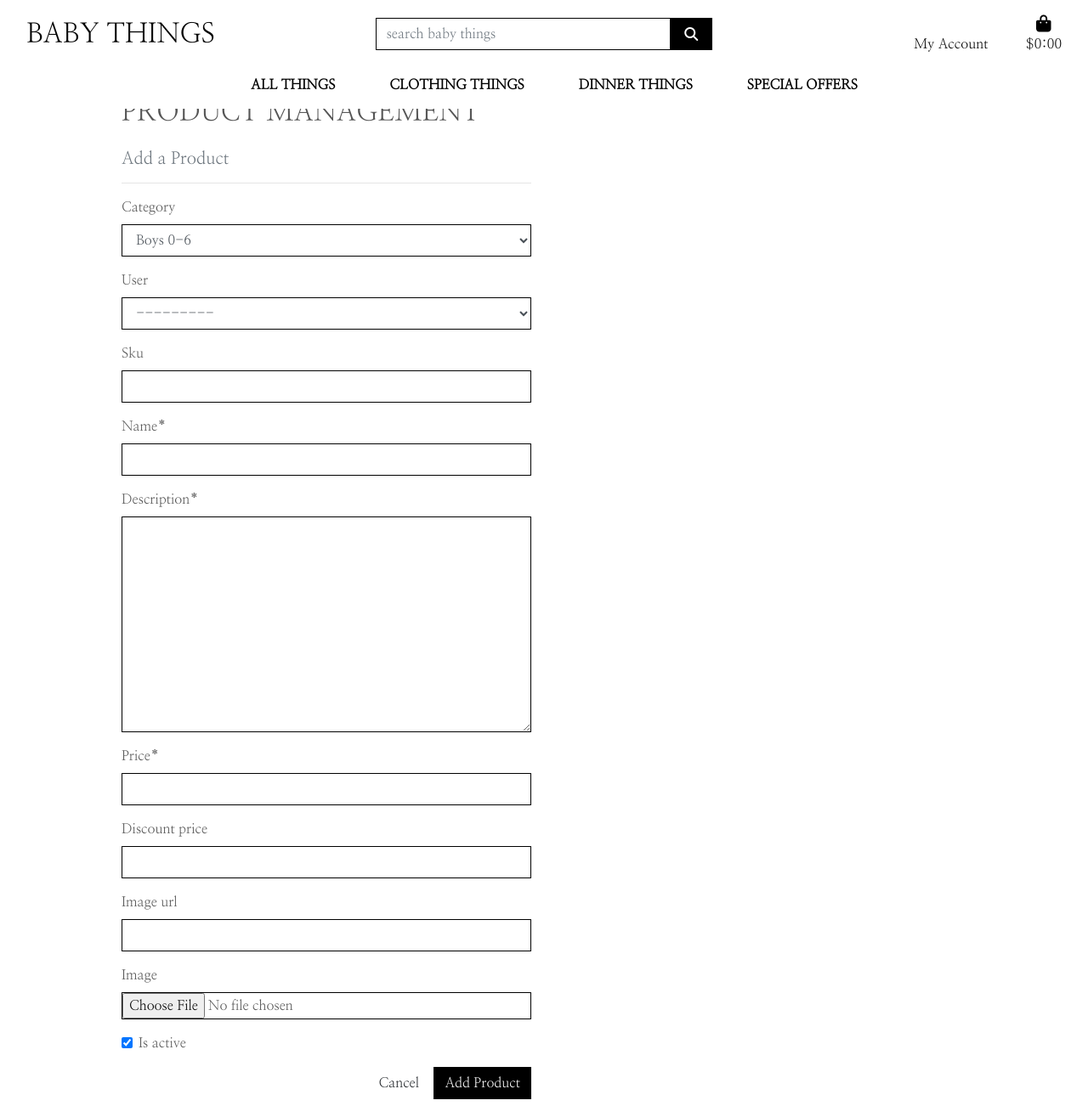
After one commit to stephaniemaf/baby-things-shop, a Django app: page /products/add/ in a window 1280 px wide. The commit adds this page. Shown: the whole page at 85% size. Run offline with Django 3.2, Linux system fonts and the light colour scheme; data comes from the database, SQL or seed files in the repository; some libraries are stand-ins or nearby versions.

Commit message:
added product form views and url

```diff
--- a/bag/templates/bag/bag.html
+++ b/bag/templates/bag/bag.html
@@ -40,7 +40,11 @@
                         {% for item in bag_items %}
                                 <tr>
                                     <td class="p-3 w-25">
-                                        <img class="img-fluid rounded" src="{{ item.product.image.url }}">
+                                        {% if item.product.image %}
+                                        <img class="img-fluid rounded" src="{{ item.product.image.url }}" alt="{{ item.product.name }}">
+                                        {% else %}
+                                        <img class="img-fluid rounded" src="{{ MEDIA_URL }}noimage.png" alt="{{ item.product.name }}">
+                                        {% endif %}
                                     </td>
                                     <td class="py-3">
                                         <p class="my-0"><strong>{{ item.product.name }}</strong></p>
--- /dev/null
+++ b/products/forms.py
@@ -0,0 +1,17 @@
+from django import forms
+from .models import Product, Category
+
+class ProductForm(forms.ModelForm):
+
+    class Meta:
+        model = Product
+        fields = '__all__'
+
+    def __init__(self, *args, **kwargs):
+        super().__init__(*args, **kwargs)
+        categories = Category.objects.all()
+        friendly_names = [(c.id, c.get_friendly_name()) for c in categories]
+
+        self.fields['category'].choices = friendly_names
+        for field_name, field in self.fields.items():
+            field.widget.attrs['class'] = 'border-black rounded-0'
--- /dev/null
+++ b/products/templates/products/add_product.html
@@ -0,0 +1,37 @@
+{% extends "base.html" %}
+{% load static %}
+
+{% block page_header %}
+    <div class="container header-container">
+        <div class="row">
+            <div class="col"></div>
+        </div>
+    </div>
+{% endblock %}
+
+{% block content %}
+    <div class="overlay"></div>
+    <div class="container">
+        <div class="row">
+            <div class="col-12 col-md-6">
+                <hr>
+                <h2 class="logo-font mb-4">Product Management</h2>
+                <h5 class="text-muted">Add a Product</h5>
+                <hr>
+            </div>
+        </div>
+
+        <div class="row">
+            <div class="col-12 col-md-6">
+                <form method="POST" action="{% url 'add_product' %}" class="form mb-2" enctype="multipart/form-data">
+                    {% csrf_token %}
+                    {{ form | crispy }}
+                    <div class="text-right">
+                        <a class="btn btn-outline-black rounded-0" href="{% url 'products' %}">Cancel</a>
+                        <button class="btn btn-black rounded-0" type="submit">Add Product</button>
+                    </div>
+                </form>
+            </div>
+        </div>
+    </div>
+{% endblock %}
--- a/products/urls.py
+++ b/products/urls.py
@@ -5,6 +5,7 @@ from . import views
 
 urlpatterns = [
     path('', views.all_products, name='products'),
-    path('<product_id>', views.product_detail, name='product_detail'),
+    path('<int:product_id>', views.product_detail, name='product_detail'),
+    path('add/', views.add_product, name='add_product'),
 
 ]
--- a/products/views.py
+++ b/products/views.py
@@ -3,6 +3,7 @@ from django.contrib import messages
 from django.db.models import Q
 from django.db.models.functions import Lower
 from .models import Product, Category
+from .forms import ProductForm
 
 
 # Create your views here.
@@ -72,3 +73,23 @@ def product_detail(request, product_id):
 def product_list(request):
     sort_by = request.GET.get('sort')
     direction = request.GET.get('direction')
+
+def add_product(request):
+    """ Add a product to the store """
+    if request.method == 'POST':
+        form = ProductForm(request.POST, request.FILES)
+        if form.is_valid():
+            form.save()
+            messages.success(request, 'Successfully added product!')
+            return redirect(reverse('add_product'))
+        else:
+            messages.error(request, 'Failed to add product. Please ensure the form is valid.')
+    else:
+        form = ProductForm()
+
+    template = 'products/add_product.html'
+    context = {
+        'form': form,
+    }
+
+    return render(request, template, context)
--- a/profiles/views.py
+++ b/profiles/views.py
@@ -19,7 +19,7 @@ def profile(request):
     context = {
         'form': form,
         'orders': orders,
-           'on_profile_page': True
+        'on_profile_page': True
     }
 
     return render(request, template, context)
--- a/templates/base.html
+++ b/templates/base.html
@@ -71,7 +71,7 @@
               <div class="dropdown-menu border-0" aria-labelledby="user-options">
                 {% if request.user.is_authenticated %}
                   {% if request.user.is_superuser %}
-                    <a href="" class="dropdown-item"> Product management</a> <!--chnage name-->
+                    <a href="{% url 'add_product' %}" class="dropdown-item"> Product management</a> <!--chnage name-->
                   {% endif %}
                   <a href="{% url 'profile' %}" class="dropdown-item"> My profile </a>
                   <a href="{% url 'account_logout' %}" class="dropdown-item"> Logout </a>
--- a/templates/includes/mobile-top-header.html
+++ b/templates/includes/mobile-top-header.html
@@ -30,7 +30,7 @@
     <div class="dropdown-menu border-0" aria-labelledby="user-options">
         {% if request.user.is_authenticated %}
             {% if request.user.is_superuser %}
-                <a href="{% url 'account_logout' %}" class="dropdown-item">Product Management</a>
+                <a href="{% url 'add_product' %}" class="dropdown-item">Product Management</a>
             {% endif %}
             <a href="" class="dropdown-item">My Profile</a>
             <a href="{% url 'account_logout' %}" class="dropdown-item">Logout</a>
```
Also changed, not shown: babythingsshop/settings.py (+12 -1 lines).
